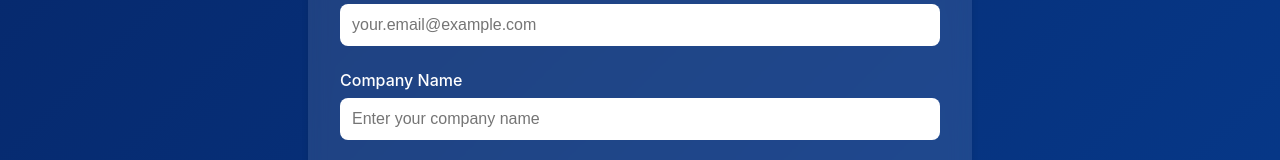
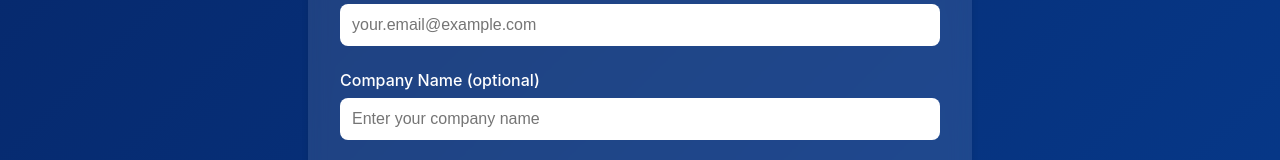
Before and after one commit to IrronRoman19/n8n-funnel, a React (Create React App) app: page / in a window 1280 px wide. Shown: the part 623-783 px from the top of the page. Built offline with nearby package versions, Linux system fonts and the light colour scheme.

Commit message:
modified labels

```diff
--- a/src/components/LandingPage.tsx
+++ b/src/components/LandingPage.tsx
@@ -228,7 +228,7 @@ const LandingPage: React.FC = () => {
           </div>
 
           <div className="form-group">
-            <label htmlFor="company">Company Name</label>
+            <label htmlFor="company">Company Name (optional)</label>
             <input
               type="text"
               id="company"
```
